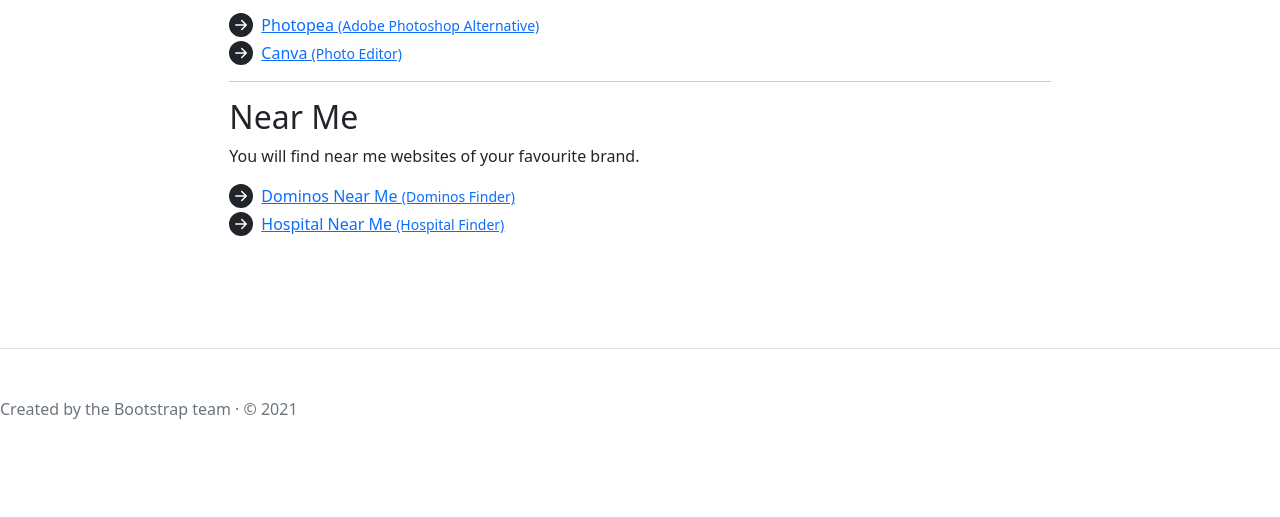
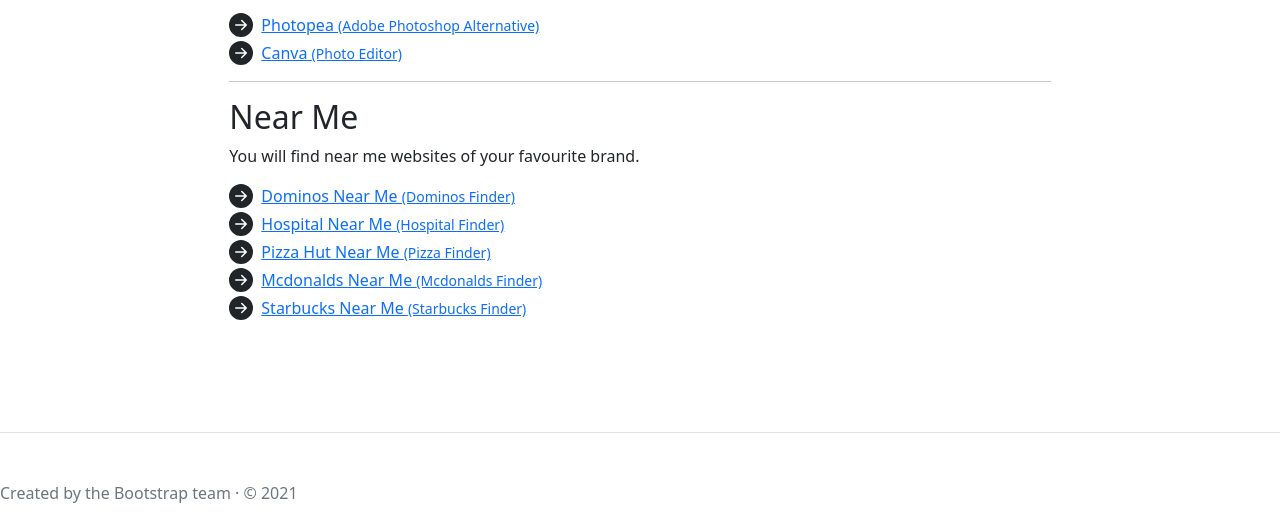
Before and after one commit to meetsohail/best-websites, a plain HTML site: page index.html in a window 1280 px wide. Shown: the part 657-1174 px from the top of the page. Before the commit the page ends 1126 px from the top, so only its background shows below. Drawn offline with nearby package versions, Linux system fonts and the light colour scheme.

Commit message:
near me updated

```diff
--- a/index.html
+++ b/index.html
@@ -66,6 +66,9 @@
         <ul class="icon-list">
           <li><a href="https://dominosnerme.net">Dominos Near Me <small>(Dominos Finder)</small></a></li>
           <li><a href="https://hospitalnearme.net">Hospital Near Me <small>(Hospital Finder)</small></a></li>
+          <li><a href="https://pizzahutnearme.net">Pizza Hut Near Me <small>(Pizza Finder)</small></a></li>
+          <li><a href="https://mcdonaldsnearme.net">Mcdonalds Near Me <small>(Mcdonalds Finder)</small></a></li>
+          <li><a href="https://starbucksnearm.net">Starbucks Near Me <small>(Starbucks Finder)</small></a></li>
         </ul>
       </div>
     </div>
```
